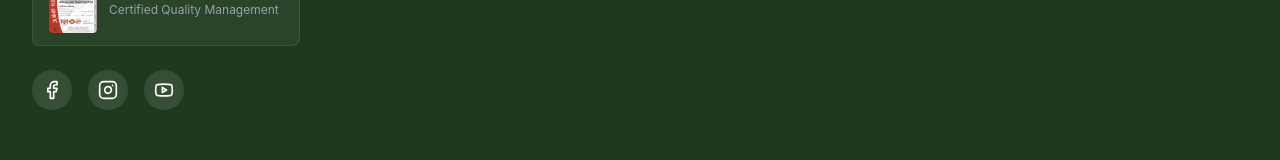
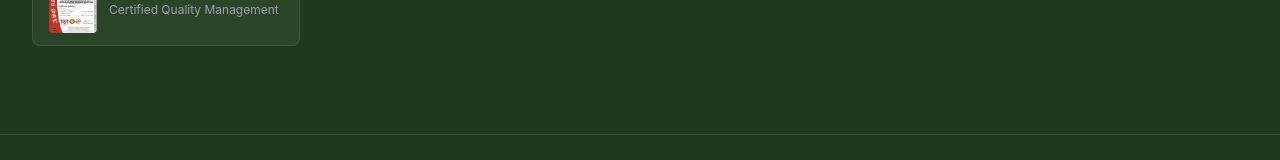
Before and after one commit to subodhjaguri/dream-cottages, a React (Vite) app: page / in a window 1280 px wide. Shown: the part 7241-7401 px from the top of the page. Built offline with nearby package versions, Linux system fonts and the light colour scheme.

Commit message:
remove social icons

```diff
--- a/src/components/layout/Footer.jsx
+++ b/src/components/layout/Footer.jsx
@@ -1,5 +1,5 @@
 import { Link } from 'react-router-dom';
-import { MapPin, Phone, Mail, Facebook, Instagram, Youtube, ArrowRight } from 'lucide-react';
+import { MapPin, Phone, Mail, ArrowRight } from 'lucide-react';
 
 const quickLinks = [
   { name: 'Home', href: '/' },
@@ -52,32 +52,6 @@ export default function Footer() {
                 <p className="text-gray-400 text-xs">Certified Quality Management</p>
               </div>
             </Link>
-            <div className="flex space-x-4">
-              <a
-                href="https://facebook.com"
-                target="_blank"
-                rel="noopener noreferrer"
-                className="w-10 h-10 rounded-full bg-white/10 flex items-center justify-center hover:bg-primary transition-colors"
-              >
-                <Facebook className="w-5 h-5" />
-              </a>
-              <a
-                href="https://instagram.com"
-                target="_blank"
-                rel="noopener noreferrer"
-                className="w-10 h-10 rounded-full bg-white/10 flex items-center justify-center hover:bg-primary transition-colors"
-              >
-                <Instagram className="w-5 h-5" />
-              </a>
-              <a
-                href="https://youtube.com"
-                target="_blank"
-                rel="noopener noreferrer"
-                className="w-10 h-10 rounded-full bg-white/10 flex items-center justify-center hover:bg-primary transition-colors"
-              >
-                <Youtube className="w-5 h-5" />
-              </a>
-            </div>
           </div>
 
           {/* Quick Links */}
```
